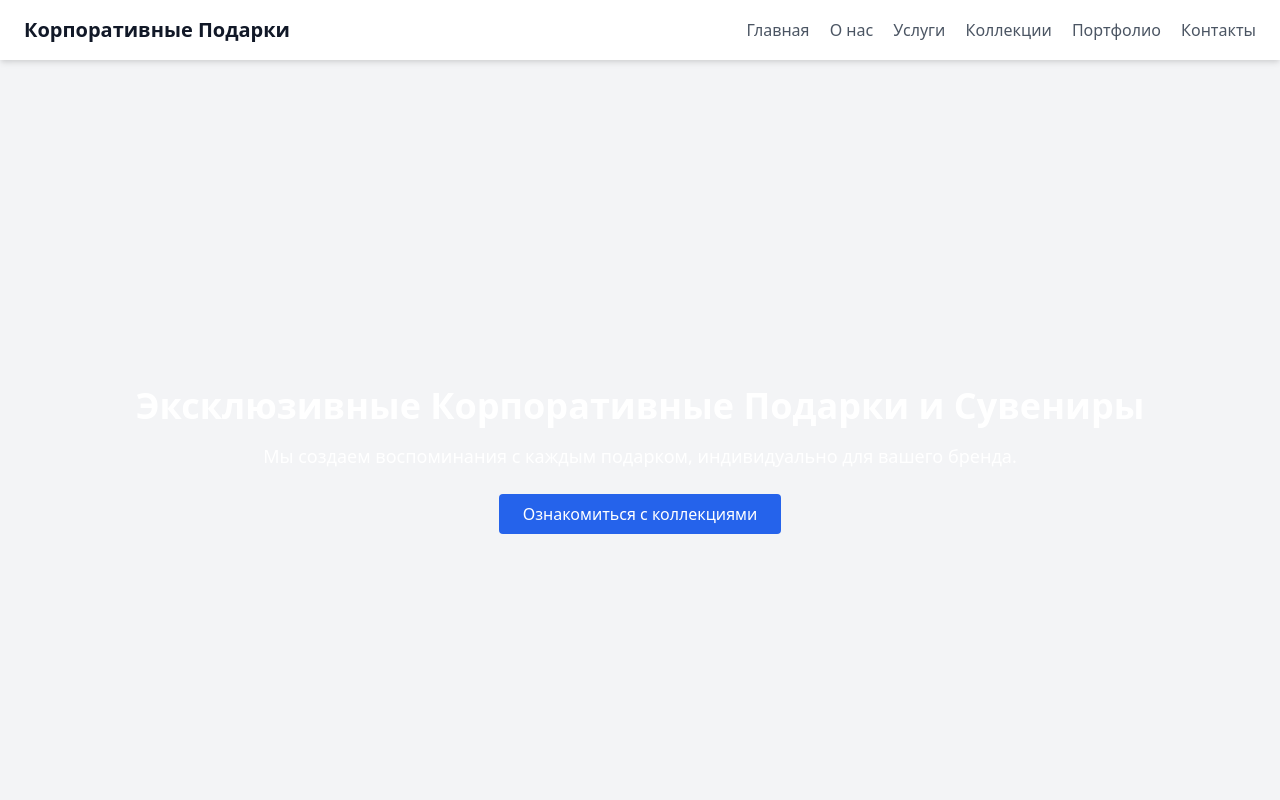
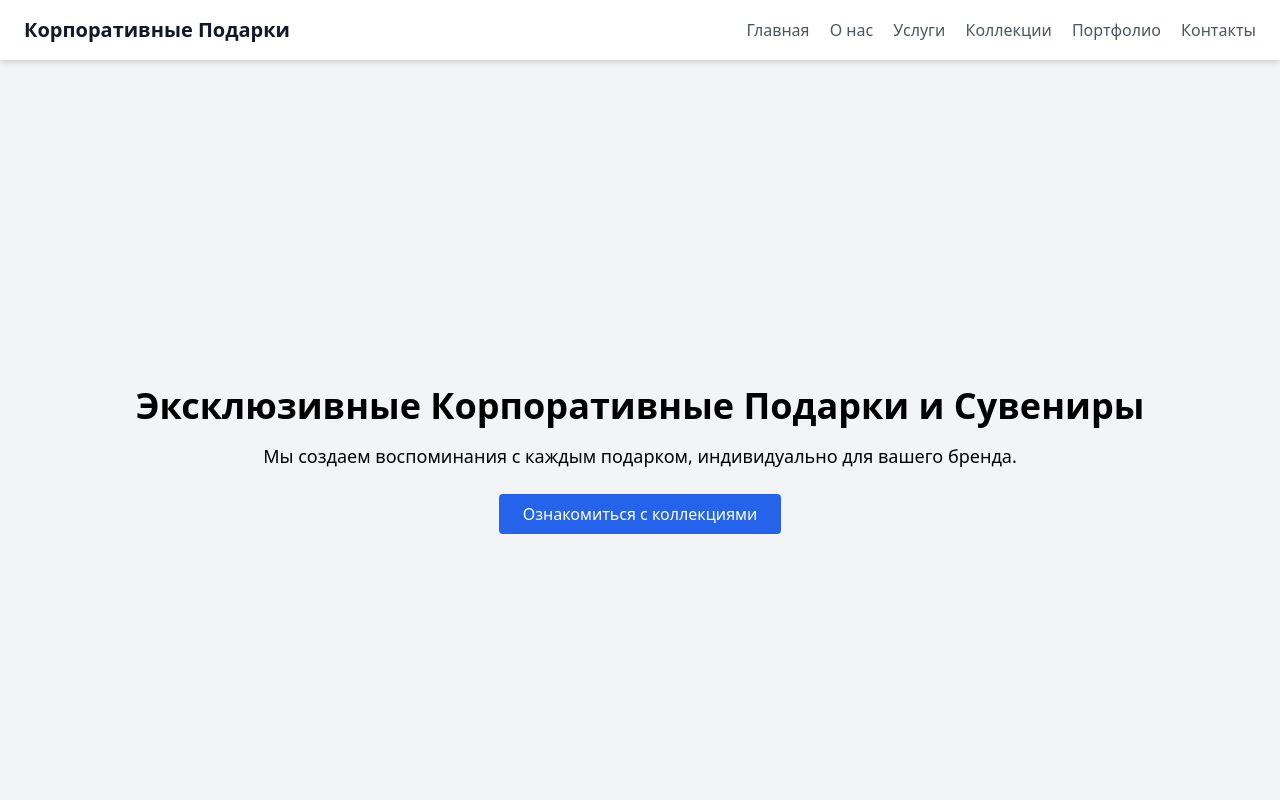
Before and after one commit to johngoworks/stitchmaster, a plain HTML site: page index.html in a window 1280 px wide. Shown: the top 800 px of the page. Drawn offline with nearby package versions, Linux system fonts and the light colour scheme.

Commit message:
Update index.html

```diff
--- a/index.html
+++ b/index.html
@@ -31,8 +31,8 @@
     <!-- Главный блок -->
     <section id="home" class="bg-cover bg-center h-screen flex items-center justify-center" style="background-image: url('your-image.jpg');">
         <div class="text-center text-white">
-            <h1 class="text-4xl font-bold">Эксклюзивные Корпоративные Подарки и Сувениры</h1>
-            <p class="mt-4 text-lg">Мы создаем воспоминания с каждым подарком, индивидуально для вашего бренда.</p>
+            <h1 class="text-4xl font-bold text-black">Эксклюзивные Корпоративные Подарки и Сувениры</h1>
+            <p class="mt-4 text-lg text-black">Мы создаем воспоминания с каждым подарком, индивидуально для вашего бренда.</p>
             <a href="#collections" class="mt-6 inline-block bg-blue-600 text-white py-2 px-6 rounded">Ознакомиться с коллекциями</a>
         </div>
     </section>
```
